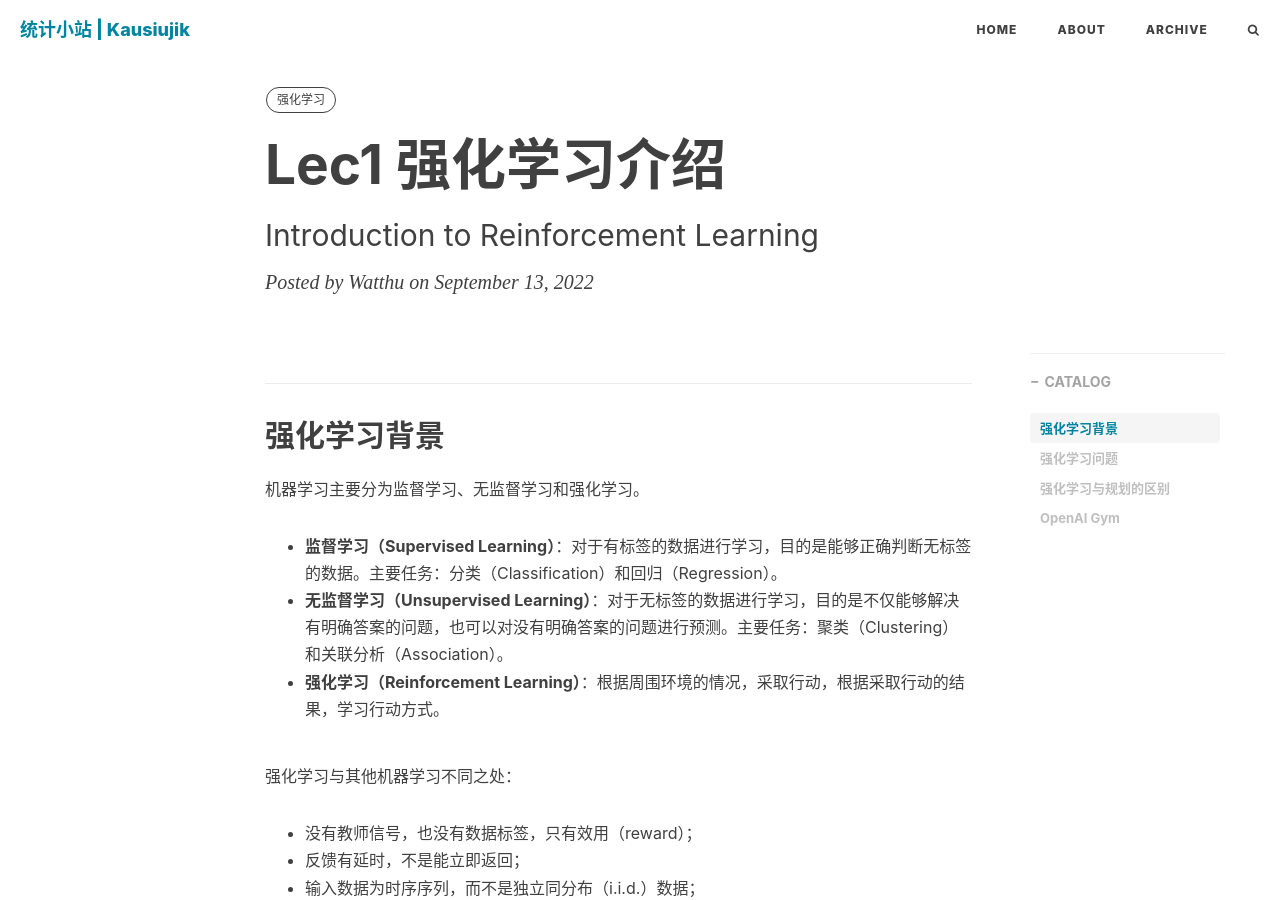
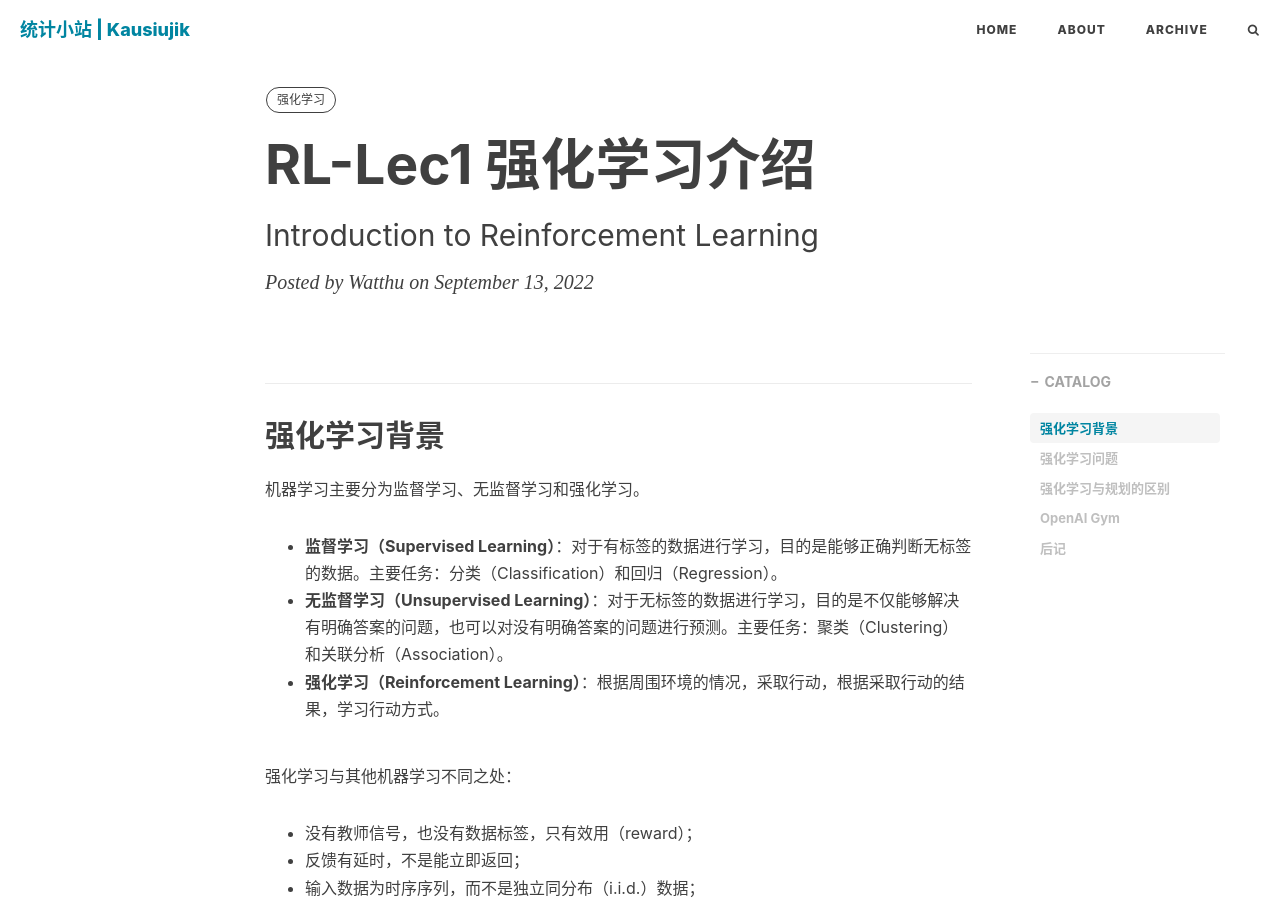
Before and after one commit to kausiujik/kausiujik.github.io, a Jekyll site: the page built from _posts/2022-09-13-RL_Lec1.md, in a window 1280 px wide and 900 px high. Built offline with Jekyll 4.4.1, drawn with Linux system fonts in a browser that asks for light colours; nearby versions of some CDN libraries; formulas are drawn with MathJax 3; comment, search, counter and statistics services are not loaded; some of the changed text lies outside the part shown.

Commit message:
Update 2022-09-13-RL_Lec1.md

```diff
--- a/_posts/2022-09-13-RL_Lec1.md
+++ b/_posts/2022-09-13-RL_Lec1.md
@@ -1,6 +1,6 @@
 ---
 layout: post
-title: "Lec1 强化学习介绍"
+title: "RL-Lec1 强化学习介绍"
 subtitle: "Introduction to Reinforcement Learning"
 author: "Watthu"
 header-style: text
@@ -72,3 +72,7 @@ $s_0,a_0,r_1,s_1,a_1,r_2,s_2,a_3,r_3,s_3,\dots$
 ## OpenAI Gym
 
 它是一款用于研发和比较强化学习算法的工具包，主要支持Python，可通过[链接](https://gym.openai.com/)访问。
+
+## 后记
+
+本文内容来自中国科学技术大学《强化学习》（2022Fall）课件。
```
